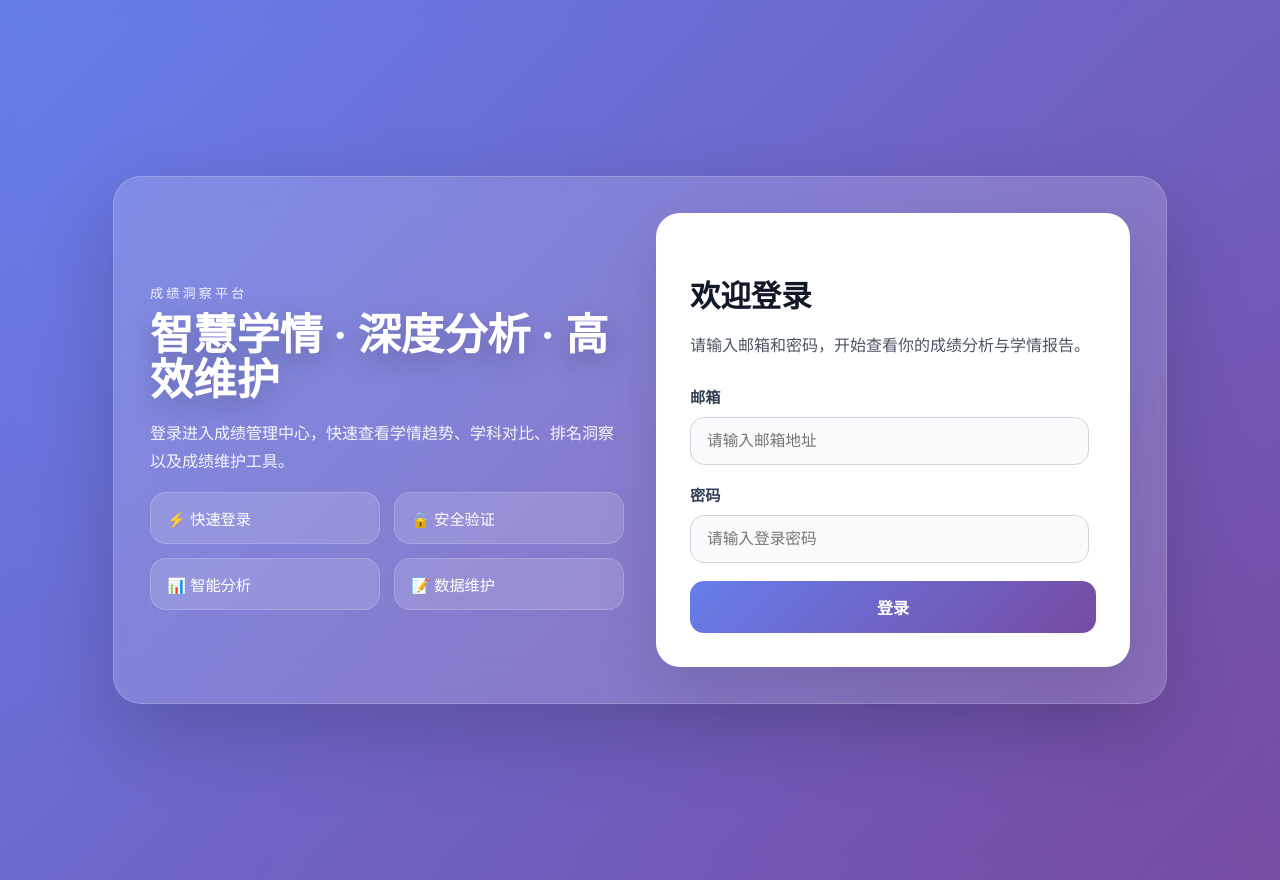
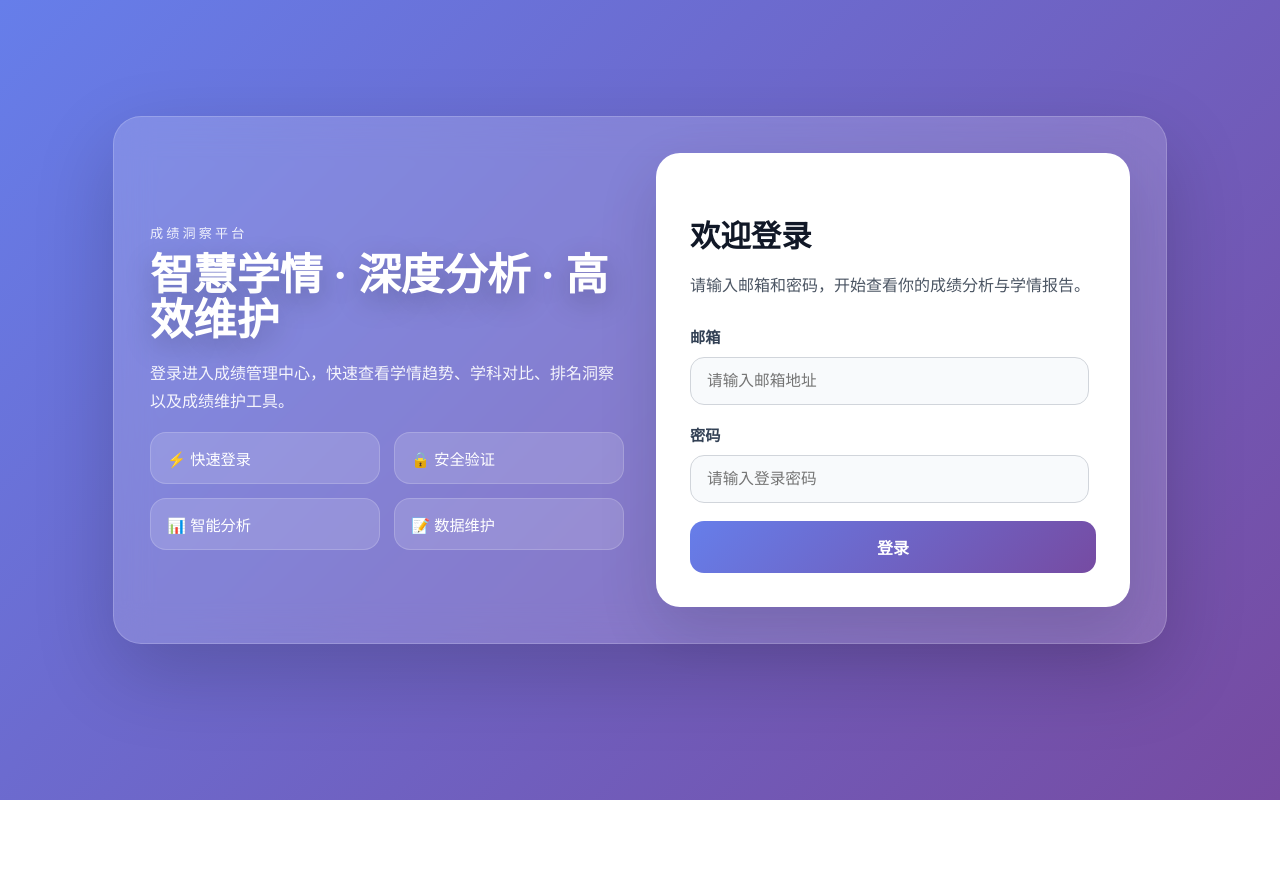
Before and after one commit to qulongxiang/mm, a React (Vite) app: page / in a window 1280 px wide. After the commit the page ends 800 px from the top, so only its background shows below. Built offline with nearby package versions, Linux system fonts and the light colour scheme.

Commit message:
优化样式

```diff
--- a/index.html
+++ b/index.html
@@ -4,7 +4,7 @@
 		<meta charset="UTF-8" />
 		<link rel="icon" type="image/svg+xml" href="/vite.svg" />
 		<meta name="viewport" content="width=device-width, initial-scale=1.0" />
-		<title>Vite + React + TS</title>
+		<title>智慧学情</title>
 	</head>
 
 	<body>
--- a/src/react-app/App.css
+++ b/src/react-app/App.css
@@ -4,7 +4,7 @@ body {
   font-family: -apple-system, BlinkMacSystemFont, "Segoe UI", Roboto, "Helvetica Neue", Arial, sans-serif;
   background: linear-gradient(135deg, #667eea 0%, #764ba2 100%);
   min-height: 100vh;
-  padding: 20px;
+  padding: 0px;
 }
 
 #root {
--- a/src/react-app/Login.css
+++ b/src/react-app/Login.css
@@ -1,7 +1,7 @@
 /* ===== 登录页面样式（独立，不影响其他页面） ===== */
 
 .login-container {
-  min-height: 100vh;
+  min-height: 90vh;
   display: flex;
   align-items: center;
   justify-content: center;
```
